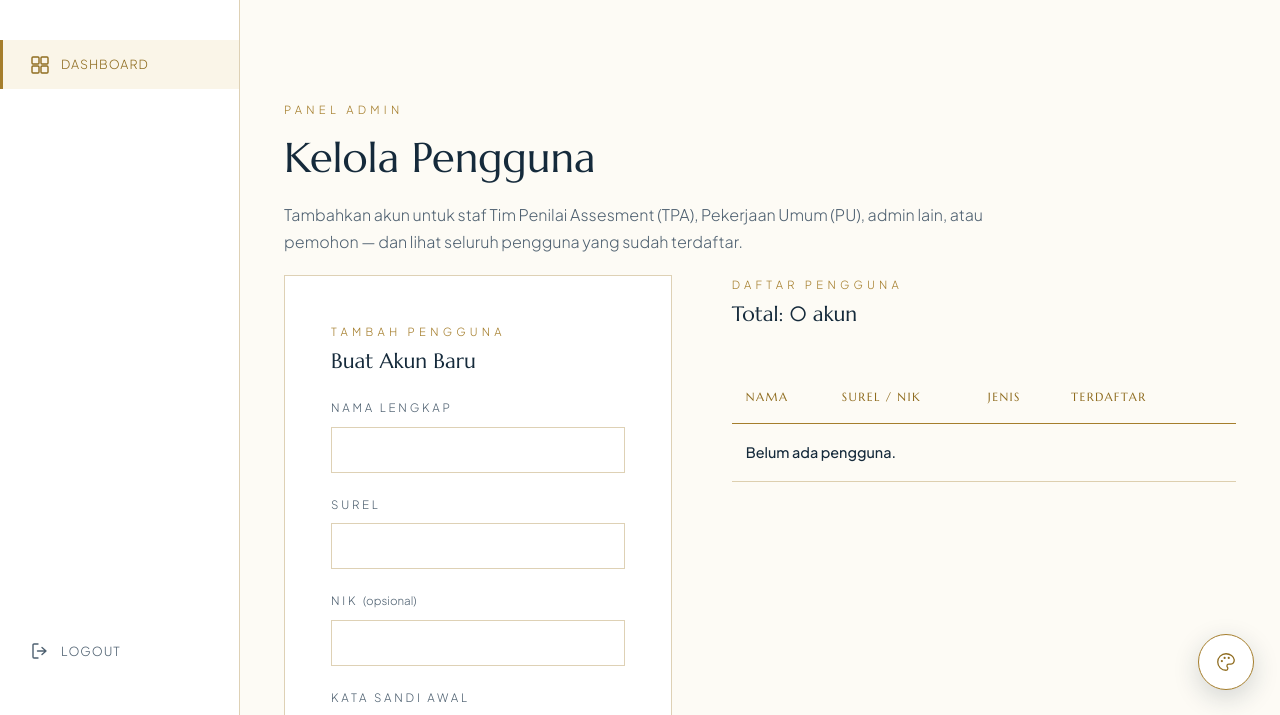
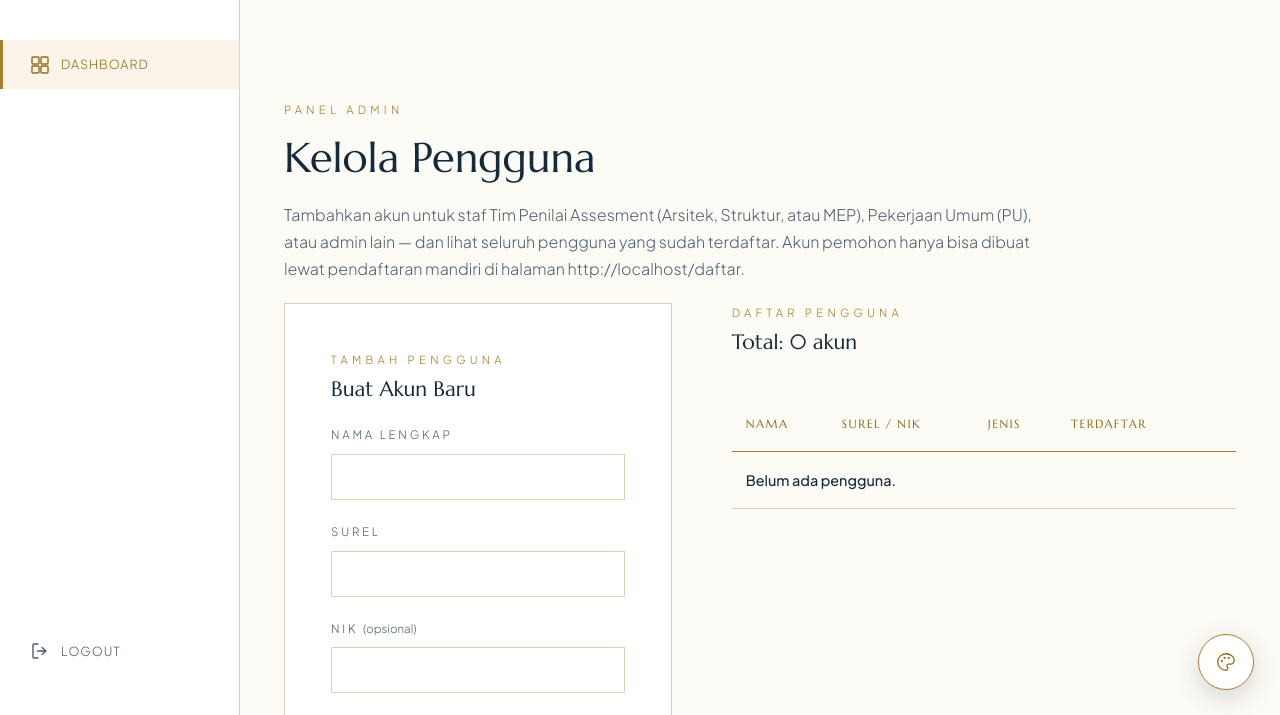
Before and after one commit to simbgsemarang-code/sipgatutkaca, a CodeIgniter app: page /admin/pengguna in a window 1280 px wide. Shown: the part 84-799 px from the top of the page. Run offline with CodeIgniter, Linux system fonts and the light colour scheme; the visitor is signed in with stand-in values (Sample User, id 1); data that the repository does not hold is empty.

Commit message:
Pecah peran TPA jadi 3 spesialisasi di form Tambah Pengguna
Di select "Jenis Pengguna" pada /admin/pengguna: opsi "Pemohon" dan
"TPA" (generik) dihapus, diganti 3 opsi baru - TPA Arsitek, TPA
Struktur, TPA MEP - mengikuti 3 kategori Data Teknis PBG/SLF
(Arsitektur/Struktur/MEP) yang sudah ada di halaman PBG/SLF.

Ini bukan cuma ganti <select>, karena peran menentukan ke mana
pengguna diarahkan setelah login dan halaman mana yang boleh
diakses - jadi ikut disesuaikan di semua tempat yang bergantung
pada nilai peran:

- database/tambah_tpa_spesialis.sql (migrasi baru): tambah
  tpa_arsitek/tpa_struktur/tpa_mep ke ENUM role. 'tpa' generik dan
  'pemohon' SENGAJA dipertahankan di ENUM - bukan dihapus - supaya
  akun lama dengan peran itu (kalau ada) tidak jadi tidak sah.
- Admin.php: $peran_valid (validasi saat menambah pengguna) diganti
  ke 3 spesialisasi baru, tidak lagi menerima 'tpa'/'pemohon'.
- Tpa.php: guard akses dashboard TPA diperluas menerima 'tpa' (akun
  lama) DAN ketiga spesialisasi baru - supaya pengguna yang baru
  dibuat dengan salah satu peran itu tidak malah ditolak 403 saat
  membuka dashboard mereka sendiri.
- Login.php, Daftar.php, Pengaturan.php, sesi_helper.php: keempat
  peta "peran -> halaman dashboard" (disalin di 4 tempat berbeda,
  bukan dibagi lewat satu sumber - pola yang sudah ada sebelumnya di
  proyek ini) ditambah entri baru, semua mengarah ke /tpa yang sama.
  Tanpa ini, pengguna baru berperan tpa_arsitek/struktur/mep akan
  ter-redirect ke tempat kosong setelah login, bukan ke dashboard
  mereka.
- admin_pengguna.php: badge peran di tabel Daftar Pengguna ikut
  disesuaikan (menampilkan "TPA ARSITEK" dst, bukan
  "TPA_ARSITEK" mentah), tetap mengenali akun tpa/pemohon lama
  dengan tag yang benar. Paragraf pengantar halaman diperbarui -
  sebelumnya masih menyebut "atau pemohon" sebagai sesuatu yang bisa
  ditambahkan lewat form ini, padahal sudah tidak bisa lagi.

Sudah diverifikasi: opsi select persis 5 (Admin/PU/3 TPA baru, tanpa
TPA generik & Pemohon), badge tabel benar untuk kombinasi akun lama
maupun baru, dan keempat peta redirect dashboard dicek konsisten
satu sama lain.

```diff
--- a/application/controllers/Admin.php
+++ b/application/controllers/Admin.php
@@ -3,8 +3,14 @@ defined('BASEPATH') OR exit('No direct script access allowed');
 
 class Admin extends CI_Controller {
 
-	/** Peran yang sah untuk dipilih saat menambahkan pengguna. */
-	private $peran_valid = array('admin', 'pu', 'tpa', 'pemohon');
+	/**
+	 * Peran yang sah untuk dipilih saat menambahkan pengguna lewat
+	 * halaman ini. 'tpa' generik dan 'pemohon' sengaja tidak ada di
+	 * sini (meski keduanya masih nilai ENUM yang sah di database,
+	 * untuk akun lama) - TPA sekarang harus salah satu dari 3
+	 * spesialisasi, dan pemohon cuma bisa daftar sendiri lewat /daftar.
+	 */
+	private $peran_valid = array('admin', 'pu', 'tpa_arsitek', 'tpa_struktur', 'tpa_mep');
 
 	public function __construct()
 	{
--- a/application/controllers/Tpa.php
+++ b/application/controllers/Tpa.php
@@ -13,6 +13,9 @@ class Tpa extends CI_Controller {
 		$this->_wajib_tpa();
 	}
 
+	/** 'tpa' generik dipertahankan di sini untuk akun lama; anggota baru memakai salah satu spesialisasi. */
+	private $peran_tpa = array('tpa', 'tpa_arsitek', 'tpa_struktur', 'tpa_mep');
+
 	private function _wajib_tpa()
 	{
 		if (! $this->session->userdata('logged_in'))
@@ -20,7 +23,7 @@ class Tpa extends CI_Controller {
 			redirect('login');
 			exit;
 		}
-		if ($this->session->userdata('role') !== 'tpa')
+		if (! in_array($this->session->userdata('role'), $this->peran_tpa, TRUE))
 		{
 			show_error('Halaman ini khusus untuk TPA.', 403, 'Akses Ditolak');
 		}
--- a/application/helpers/sesi_helper.php
+++ b/application/helpers/sesi_helper.php
@@ -16,10 +16,13 @@ function info_sesi_navbar()
 	$ci->load->library('session');
 
 	$peta_dashboard = array(
-		'admin'   => 'admin/pengguna',
-		'pu'      => 'pu',
-		'tpa'     => 'tpa',
-		'pemohon' => 'pemohon',
+		'admin'        => 'admin/pengguna',
+		'pu'           => 'pu',
+		'tpa'          => 'tpa',
+		'tpa_arsitek'  => 'tpa',
+		'tpa_struktur' => 'tpa',
+		'tpa_mep'      => 'tpa',
+		'pemohon'      => 'pemohon',
 	);
 
 	$role = $ci->session->userdata('role');
--- a/application/views/pages/admin_pengguna.php
+++ b/application/views/pages/admin_pengguna.php
@@ -211,7 +211,7 @@ footer{background:var(--foot);color:#F8F4EA;padding:66px 0 32px;border-top:1px s
     <div class="reveal">
       <p class="eyebrow">Panel Admin</p>
       <h2>Kelola Pengguna</h2>
-      <p class="section-lead">Tambahkan akun untuk staf Tim Penilai Assesment (TPA), Pekerjaan Umum (PU), admin lain, atau pemohon — dan lihat seluruh pengguna yang sudah terdaftar.</p>
+      <p class="section-lead">Tambahkan akun untuk staf Tim Penilai Assesment (Arsitek, Struktur, atau MEP), Pekerjaan Umum (PU), atau admin lain — dan lihat seluruh pengguna yang sudah terdaftar. Akun pemohon hanya bisa dibuat lewat pendaftaran mandiri di halaman <?php echo base_url('daftar'); ?>.</p>
     </div>
 
     <?php if (!empty($sukses)): ?>
@@ -248,8 +248,9 @@ footer{background:var(--foot);color:#F8F4EA;padding:66px 0 32px;border-top:1px s
             <option value="" disabled <?php echo $peran_terpilih === '' ? 'selected' : ''; ?>>— Pilih jenis pengguna —</option>
             <option value="admin" <?php echo $peran_terpilih === 'admin' ? 'selected' : ''; ?>>Admin</option>
             <option value="pu" <?php echo $peran_terpilih === 'pu' ? 'selected' : ''; ?>>PU — Pekerjaan Umum</option>
-            <option value="tpa" <?php echo $peran_terpilih === 'tpa' ? 'selected' : ''; ?>>TPA — Tim Penilai Assesment</option>
-            <option value="pemohon" <?php echo $peran_terpilih === 'pemohon' ? 'selected' : ''; ?>>Pemohon</option>
+            <option value="tpa_arsitek" <?php echo $peran_terpilih === 'tpa_arsitek' ? 'selected' : ''; ?>>TPA Arsitek — Tim Penilai Assesment Arsitektur</option>
+            <option value="tpa_struktur" <?php echo $peran_terpilih === 'tpa_struktur' ? 'selected' : ''; ?>>TPA Struktur — Tim Penilai Assesment Struktur</option>
+            <option value="tpa_mep" <?php echo $peran_terpilih === 'tpa_mep' ? 'selected' : ''; ?>>TPA MEP — Tim Penilai Assesment Mekanikal, Elektrikal, Plambing</option>
           </select>
         </div>
         <button class="btn btn-gold" type="submit" style="width:100%">Tambah Pengguna</button>
@@ -274,10 +275,16 @@ footer{background:var(--foot);color:#F8F4EA;padding:66px 0 32px;border-top:1px s
                   </td>
                   <td>
                     <?php
-                      $kelas_tag = array('admin' => 'tag', 'pu' => 'tag tag-pu', 'tpa' => 'tag tag-tpa', 'pemohon' => 'tag tag-pemohon');
+                      // 'tpa'/'pemohon' generik dipertahankan di sini (bukan cuma
+                      // 3 spesialisasi baru) karena akun lama bertipe itu masih
+                      // bisa ada di tabel dan tetap harus tampil dengan tag yang
+                      // benar, walau sudah tidak bisa dipilih lagi saat membuat
+                      // pengguna baru.
+                      $kelas_tag = array('admin' => 'tag', 'pu' => 'tag tag-pu', 'tpa' => 'tag tag-tpa', 'tpa_arsitek' => 'tag tag-tpa', 'tpa_struktur' => 'tag tag-tpa', 'tpa_mep' => 'tag tag-tpa', 'pemohon' => 'tag tag-pemohon');
                       $kelas = isset($kelas_tag[$u['role']]) ? $kelas_tag[$u['role']] : 'tag';
+                      $label_peran = strtoupper(str_replace('_', ' ', $u['role']));
                     ?>
-                    <span class="<?php echo $kelas; ?>"><?php echo htmlspecialchars(strtoupper($u['role']), ENT_QUOTES, 'UTF-8'); ?></span>
+                    <span class="<?php echo $kelas; ?>"><?php echo htmlspecialchars($label_peran, ENT_QUOTES, 'UTF-8'); ?></span>
                   </td>
                   <td><?php echo htmlspecialchars(date('d M Y', strtotime($u['created_at'])), ENT_QUOTES, 'UTF-8'); ?></td>
                   <td>
```
Also changed, not shown: application/controllers/Daftar.php (+7 -4 lines), application/controllers/Login.php (+7 -4 lines), application/controllers/Pengaturan.php (+7 -4 lines), database/tambah_tpa_spesialis.sql (added, +13 -0 lines).
